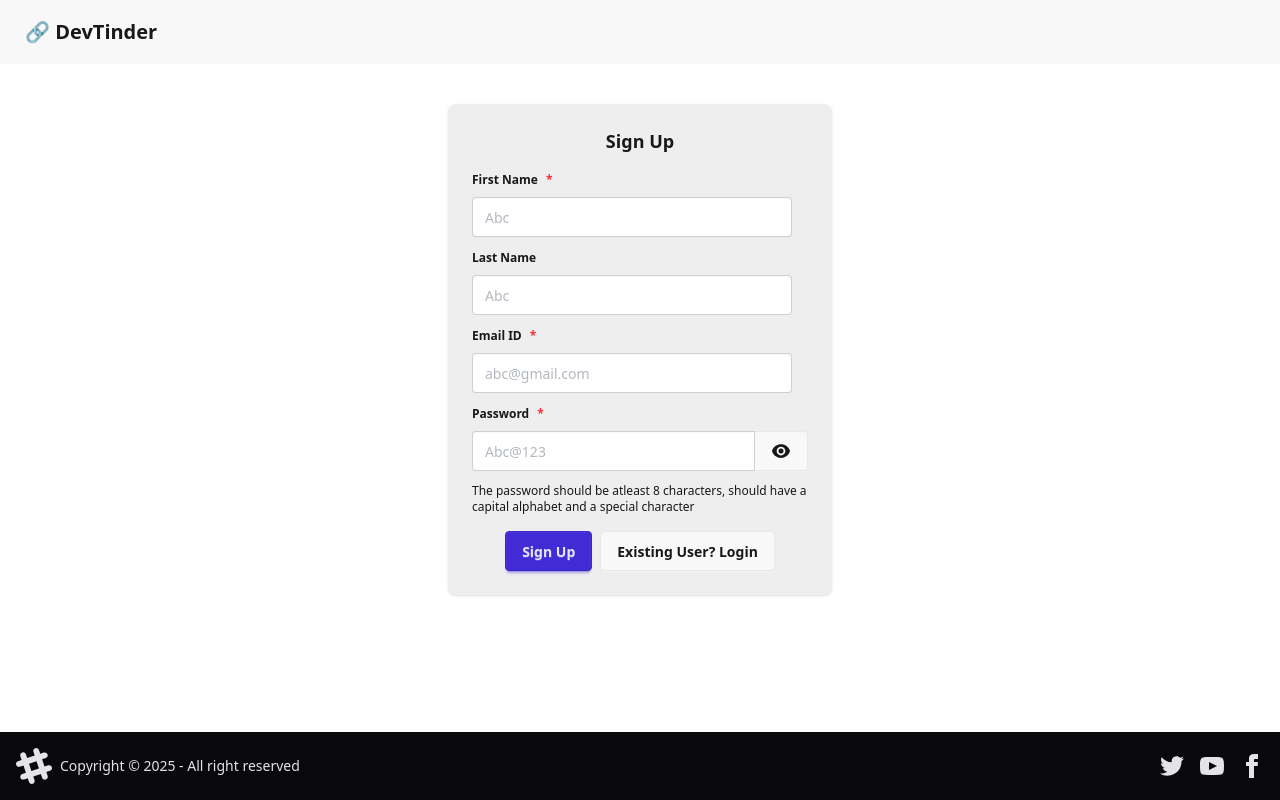
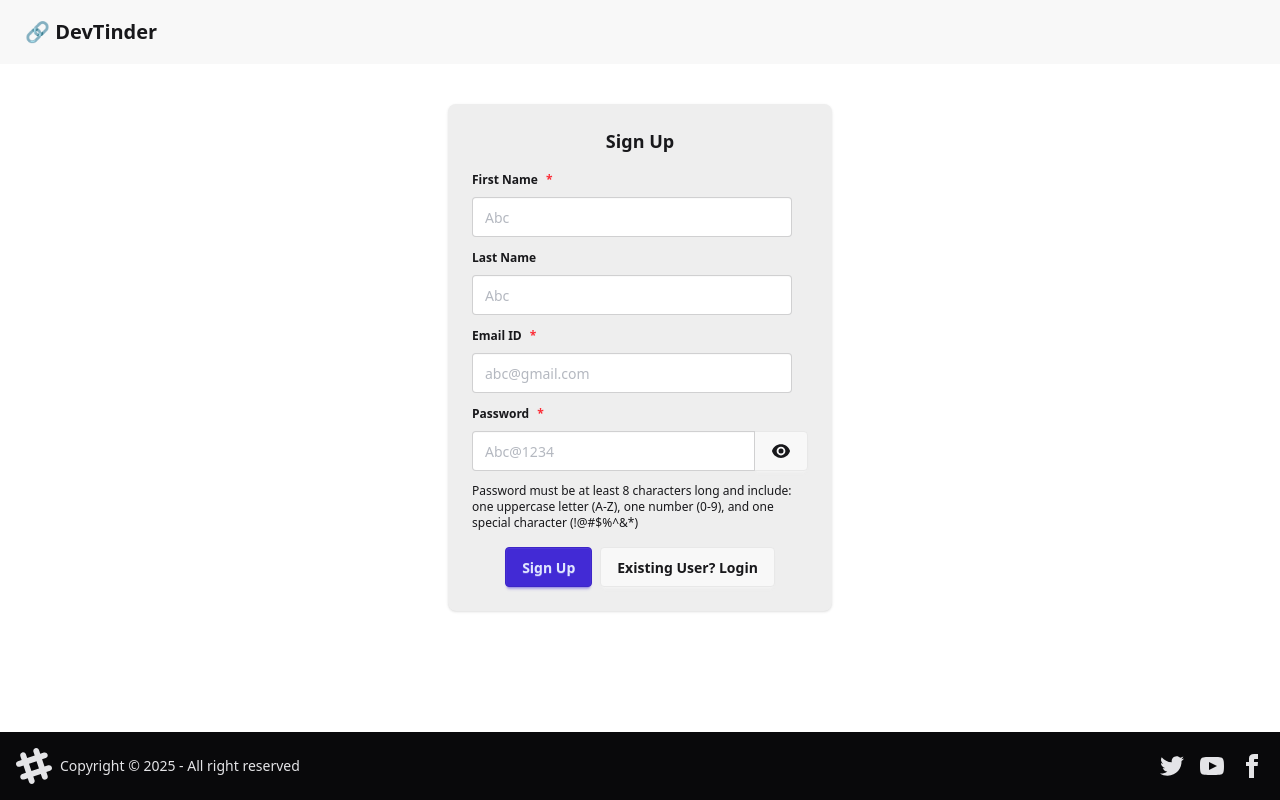
Before and after one commit to arshh020/DevTinder-web, a React (Vite) app: page /login in a window 1280 px wide. Both pictures are taken after a click on the button "New to DevTinder? Sign Up". Built offline with nearby package versions, Linux system fonts and the light colour scheme.

Commit message:
minor changes- signup card

```diff
--- a/src/components/Login.jsx
+++ b/src/components/Login.jsx
@@ -122,7 +122,7 @@ const Login = (props) => {
                       " join-item" +
                       (password.length > 0 ? "" : " text-gray-500")
                     }
-                    placeholder="Abc@123"
+                    placeholder="Abc@1234"
                     onChange={(e) => setPassword(e.target.value)}
                   />
                   <button
@@ -140,8 +140,9 @@ const Login = (props) => {
             </div>
             {!showLoginCard && (
               <p className="text-xs">
-                The password should be atleast 8 characters, should have a
-                capital alphabet and a special character
+                Password must be at least 8 characters long and include: one
+                uppercase letter (A-Z), one number (0-9), and one special
+                character (!@#$%^&*)
               </p>
             )}
             <p className="text-red-400">{error}</p>
```
